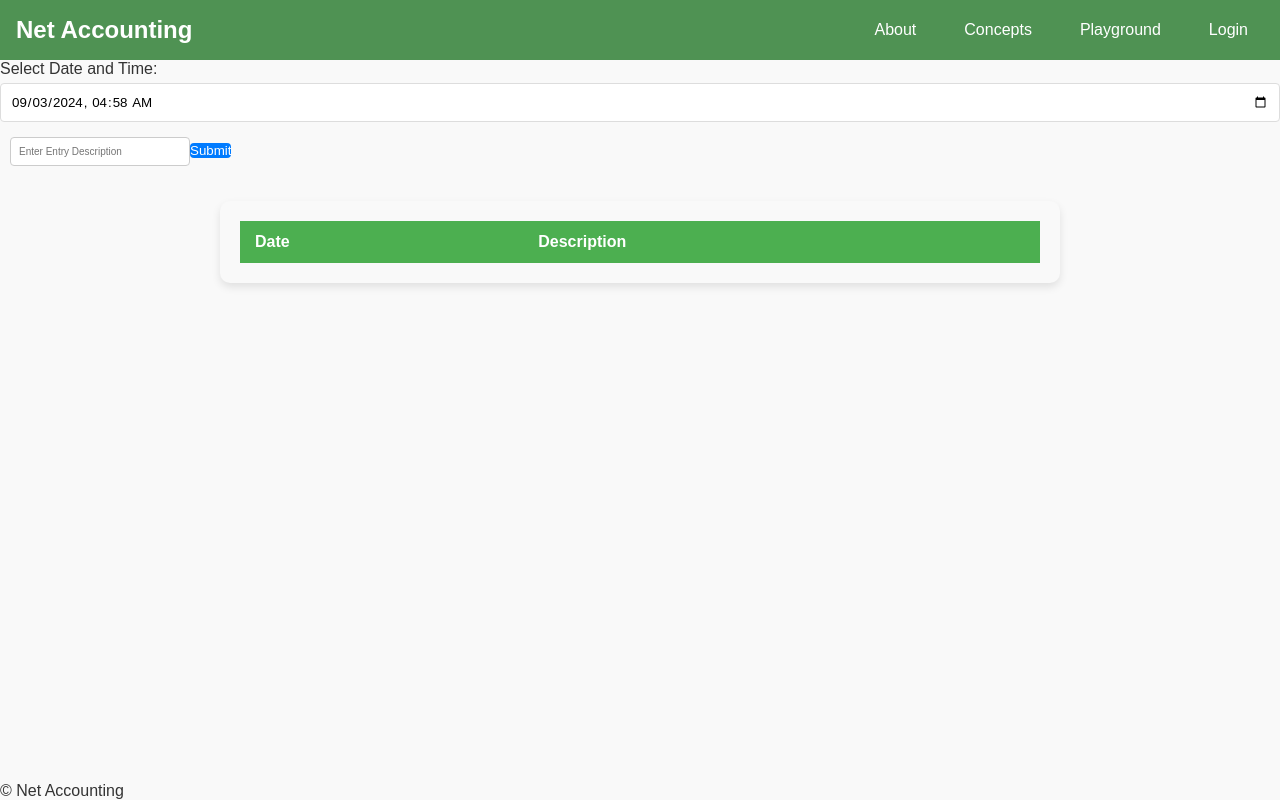
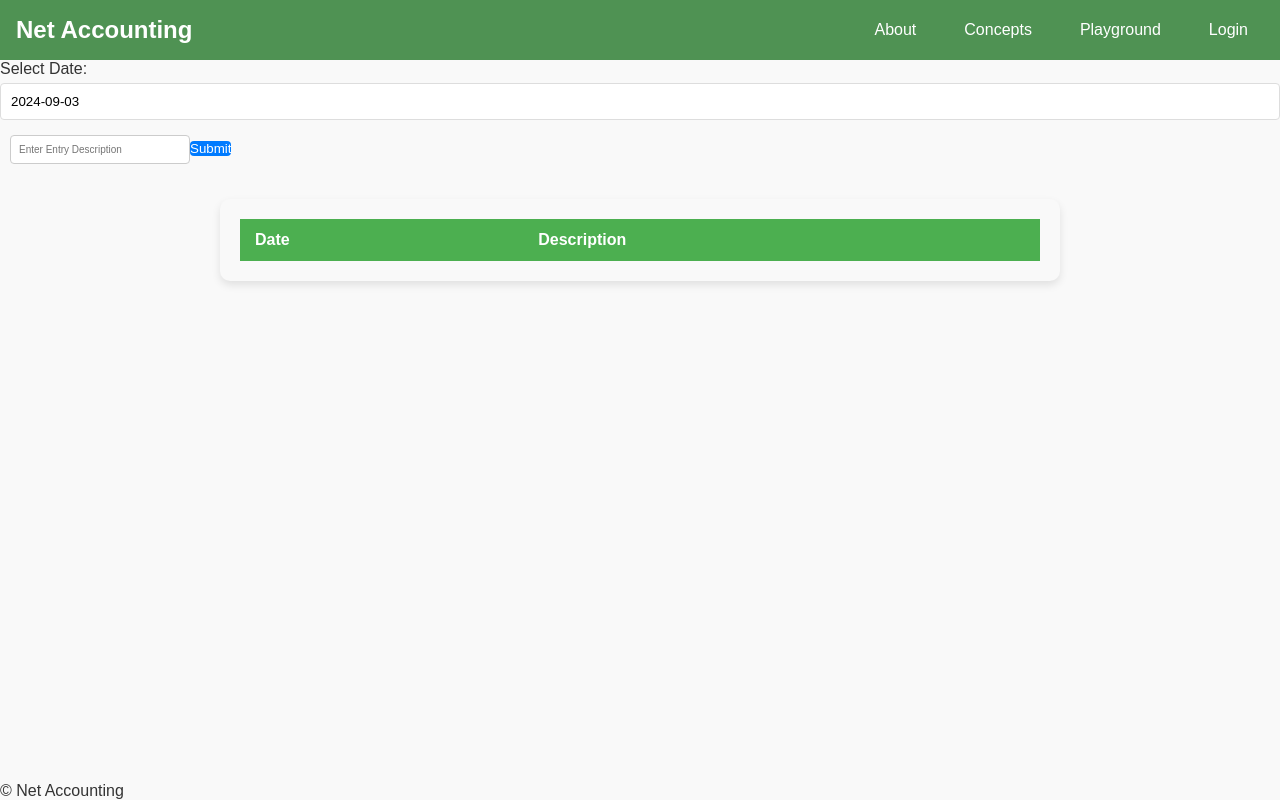
Before and after one commit to trillyh/accounting, a React (Vite) app in the folder client_side/accounting-react-app/: page /personal in a window 1280 px wide. Built offline with nearby package versions, Linux system fonts and the light colour scheme.

Commit message:
Add create journal entry to client side

```diff
--- a/client_side/accounting-react-app/src/components/AddEntry.jsx
+++ b/client_side/accounting-react-app/src/components/AddEntry.jsx
@@ -1,36 +1,62 @@
 import {useState} from 'react'
-function AddEntry({entries, addNewEntry, nextEntryID}) {
+function AddEntry({entries, addNewEntryToClient: addNewEntryToClient, nextEntryID}) {
+	const createEntryUrl = 'http://127.0.0.1:8000/create_journal_entry/'
 
 	const [dateTime, setDateTime] = useState(() => {
 		const current = new Date();
-		return current.toISOString().slice(0, 16); //YYYY-MM-DDTHH:mm
+		return current.toISOString().slice(0, 10); //YYYY-MM-DD
 	});
 
 	const [inputEntryDescription, setInputEntryDescription] = useState('');
 
-	const handleSubmitingNewEntry = (event) => {
-		event.preventDefault();
+	const handleSubmitingNewEntry = async (e) => {
+		e.preventDefault();
 		let newEntry = {
 			id: nextEntryID,
-			date: dateTime,
+			entry_date: dateTime,
 			description: inputEntryDescription
 		}
-		addNewEntry(newEntry);
+
+		const sessionToken = localStorage.getItem('token');
+
+		try {
+			const res = await fetch(createEntryUrl, {
+				method: 'POST',
+				headers: {
+					'Content-Type': 'application/json',
+					'Authorization': `Token ${sessionToken}`
+				},
+				body: JSON.stringify(newEntry)
+			});
+
+			await statusCheck(res);
+			const resData = await res.json();
+			addNewEntryToClient(newEntry);
+		} catch (error) {
+			console.log(error);
+		}
+	}
+
+	async function statusCheck(res) {
+		if (!res.ok) {
+			throw new Error(await res.text());
+		}
+		return res;
 	}
 
 	return (
 		<form onSubmit={handleSubmitingNewEntry}>
-			<label htmlFor="datetime">Select Date and Time:</label>
+			<label htmlFor="date">Select Date:</label>
 			<input
-				type="datetime-local"
-				id="datetime"
+				type="date-local"
+				id="date"
 				value={dateTime}
 				onChange={(e) => setDateTime(e.target.value)}
 			/>
 			<input
 				type="text"
 				value={inputEntryDescription}
-				onChange={(event) => setInputEntryDescription(event.target.value)}
+				onChange={(e) => setInputEntryDescription(e.target.value)}
 				placeholder="Enter Entry Description"
 			/>
 			<button type="submit">Submit</button>
--- a/client_side/accounting-react-app/src/components/EntryTable.jsx
+++ b/client_side/accounting-react-app/src/components/EntryTable.jsx
@@ -5,7 +5,7 @@ function EntryTable({ entries }) {
     const [expandedRows, setExpandedRows] = useState([]); // Store id of row being expanded
 // This function takes a date, shortens it, then returns it
     function shortenDate(inputDate) {
-        const date = new Date(inputDate);
+        const date = new Date(`${inputDate}T00:00:00`);
         if (isNaN(date.getTime())) {
             return "Invalid Date";
         }
@@ -57,7 +57,7 @@ function EntryTable({ entries }) {
     const listEntries = entries.map((entry) => (
         <React.Fragment key={entry.id}>
             <tr onClick={() => toggleRowExpanding(entry.id)}>
-                <td>{shortenDate(entry.date)}</td>
+                <td>{shortenDate(entry.entry_date)}</td>
                 <td>{entry.description}</td>
             </tr>
             {expandedRow(entry)}
--- a/client_side/accounting-react-app/src/pages/Personal.jsx
+++ b/client_side/accounting-react-app/src/pages/Personal.jsx
@@ -5,11 +5,9 @@ function Personal() {
 	const [entries, setEntries] = useState([])
 	const [nextEntryID, setNextEntryID] = useState(0)
 
-	function addNewEntry(newEntry) {
+	function addNewEntryToClient(newEntry) {
 		setEntries((entries) => {
-			console.log("hello")
 			const updatedEntries = [newEntry,...entries];
-			console.log(updatedEntries);
 			return updatedEntries;
 		});
 
@@ -18,7 +16,7 @@ function Personal() {
 
 	return (
 		<>
-			<AddEntry entries={entries} addNewEntry={addNewEntry} nextEntryID={nextEntryID}/>
+			<AddEntry entries={entries} addNewEntryToClient={addNewEntryToClient} nextEntryID={nextEntryID}/>
 			<EntryTable entries={entries}/>
 		</>
 	);
```
Also changed, not shown: 1 other file (tests, documents, lock files or other folders).
